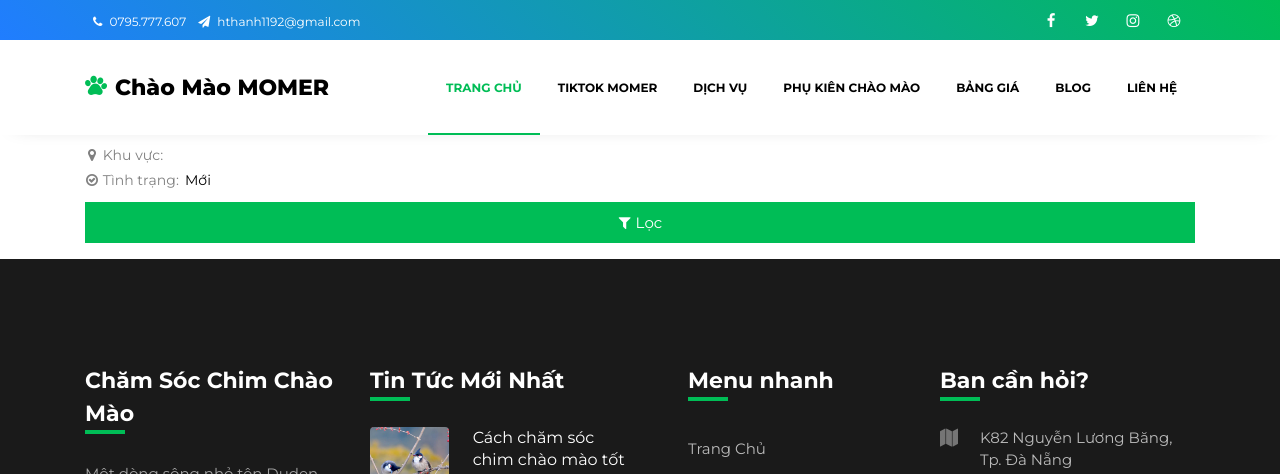
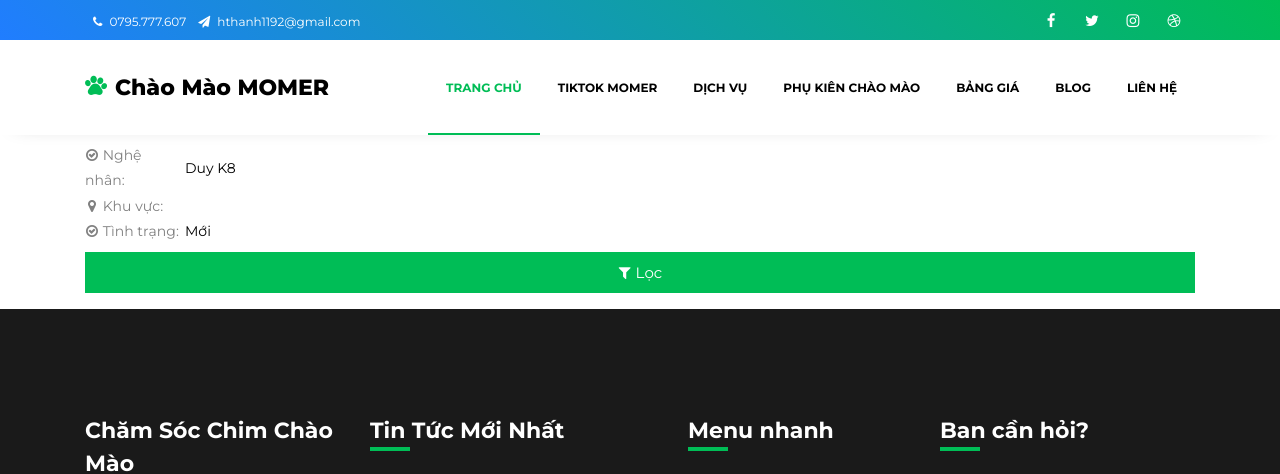
Before and after one commit to ngthuytien1007/ngthuytien1007.github.io, a plain HTML site: page list-product.html in a window 1280 px wide. Shown: the top 474 px of the page. Drawn offline with Linux system fonts and the light colour scheme; some packages are replaced by stand-ins of ours; no server answers; files whose address does not match are found by name.

Commit message:
add nghe nhan

```diff
--- a/list-product.html
+++ b/list-product.html
@@ -118,6 +118,13 @@
 
     <section class="filter">
         <div class="container">
+            <div class="filter-item filter-status">
+                <p><i class="fa fa-check-circle-o" aria-hidden="false"></i> Nghệ nhân:</p>
+                <select name="" id="" class="filter-status-list">
+                    <option value="">Duy K8</option>
+                    <option value="">MOMER</option>
+                </select>
+            </div>
             <div class="filter-item filter-province">
                 <p><i class="fa fa-map-marker" aria-hidden="true"></i> Khu vực:</p>
                 <select name="" id="" class="filter-province-list"></select>
```
